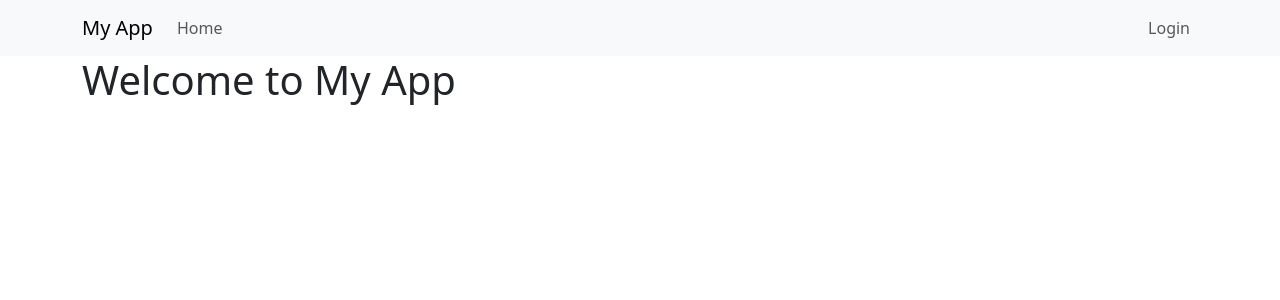
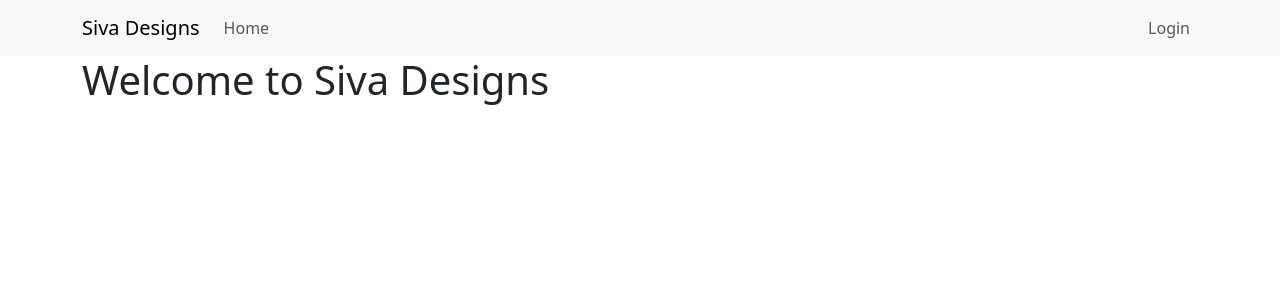
Before and after one commit to shashi7119/sivadesigns, a React (Create React App) app: page / in a window 1280 px wide. Shown: the top 300 px of the page. Built offline with nearby package versions, Linux system fonts and the light colour scheme; what datatables.net-react would draw is missing.

Commit message:
Running in local server

```diff
--- a/src/components/Home.js
+++ b/src/components/Home.js
@@ -5,7 +5,7 @@ import { Container } from 'react-bootstrap';
 function Home() {
   return (
     <Container>
-      <h1>Welcome to My App</h1>
+      <h1>Welcome to Siva Designs</h1>
     </Container>
   );
 }
--- a/src/components/Login.js
+++ b/src/components/Login.js
@@ -37,7 +37,7 @@ function Login() {
       try {
 
         await login(email, password);
-        navigate('/profile');
+        navigate('/planning');
         //console.log('Login successful:', userData);
         // Here you would typically store the user data and redirect
       } catch (error) {
--- a/src/components/Navigation.js
+++ b/src/components/Navigation.js
@@ -10,7 +10,7 @@ function Navigation() {
   return (
     <Navbar bg="light" expand="lg">
       <Container>
-        <Navbar.Brand as={Link} to="/">My App</Navbar.Brand>
+        <Navbar.Brand as={Link} to="/">Siva Designs</Navbar.Brand>
         <Navbar.Toggle aria-controls="basic-navbar-nav" />
         <Navbar.Collapse id="basic-navbar-nav">
           <Nav className="me-auto">
```
